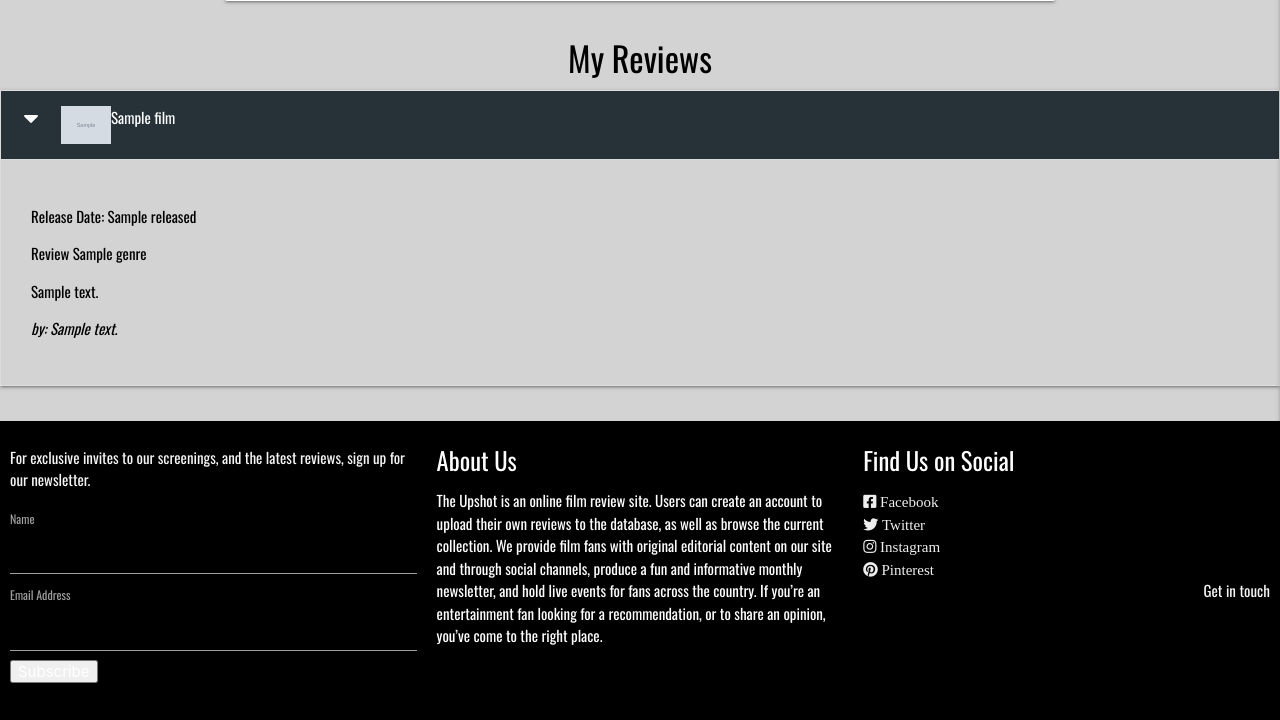
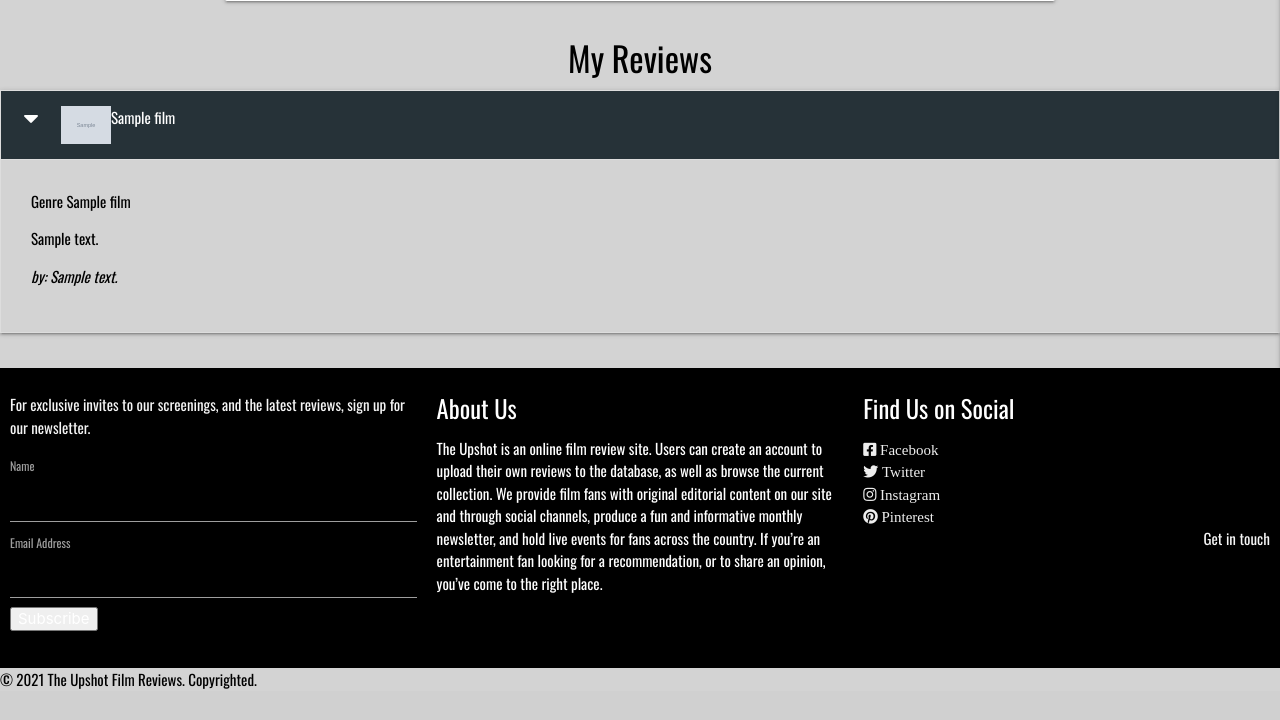
Before and after one commit to Code-Institute-Submissions/Mishsmelle-milestone-three_DecResub, a Flask app: page /profile/1 in a window 1280 px wide, after a click that opens the changed part. Shown: the part 213-933 px from the top of the page. After the commit the page ends 902 px from the top, so only its background shows below. Run offline with Flask 2, Linux system fonts and the light colour scheme; the visitor is signed in with stand-in values (Sample User, id 1); grey boxes marked "Sample" are stand-in pictures; a database or web service that is not in the repository returns one stand-in record (values such as "Sample title"); some libraries are stand-ins or nearby versions.

Commit message:
got rid of release date and added genre from prfile image list

```diff
--- a/templates/index.html
+++ b/templates/index.html
@@ -67,7 +67,8 @@
                 </div>
                 <div class="col s12 m4">
                     <button type="submit" class="black darken-1 btn text-shadow">
-                        <i class="fas fa-search left"></i> Search
+                        <i class="fas fa-search left"></i>
+                        <span class="hide-on-small-only">Search</span>
                     </button>
                     <a href="{{ url_for('get_films') }}" class="grey btn text-shadow">Reset</a>
                 </div>
--- a/templates/profile.html
+++ b/templates/profile.html
@@ -26,8 +26,7 @@
                 <strong>{{ film.film_title }}</strong>
             </div>
             <div class="collapsible-body">
-                <p>Release Date: {{ film.released }}</p>
-                <strong>Review</strong> {{ film.genre }}
+                <strong>Genre</strong> {{ film.genre_name }}
                 <p>{{ film.review }}</p>
                 <p><em>by: {{ film.reviewed_by }}</em></p>
                 {% if session.user|lower == film.reviewed_by|lower %}
```
